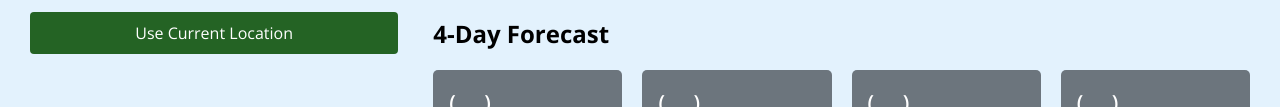
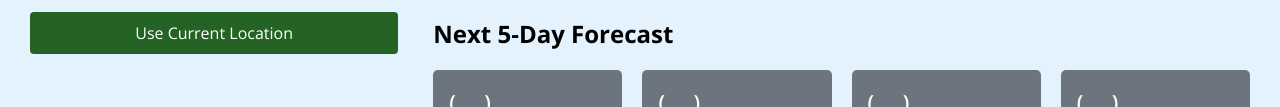
Before and after one commit to kiranwaskle/Weather-Forecast-App, a plain HTML site: page index.html in a window 1280 px wide. Shown: the part 286-393 px from the top of the page. Drawn offline with nearby package versions, Linux system fonts and the light colour scheme.

Commit message:
index.html

```diff
--- a/index.html
+++ b/index.html
@@ -14,6 +14,7 @@
   </head>
 
   <body>
+
     <!-- Now we are creating the Dashboard to display the weather -->
     <h1>Weather Dashboard </h1>
     <div class="container">
@@ -38,7 +39,7 @@
           </div>
         </div>
         <div class="days-forecast">
-          <h2>4-Day Forecast</h2>
+          <h2>Next 5-Day Forecast</h2>
           <ul class="weather-cards">
             <li class="card">
               <h3>( __ )</h3>
```
